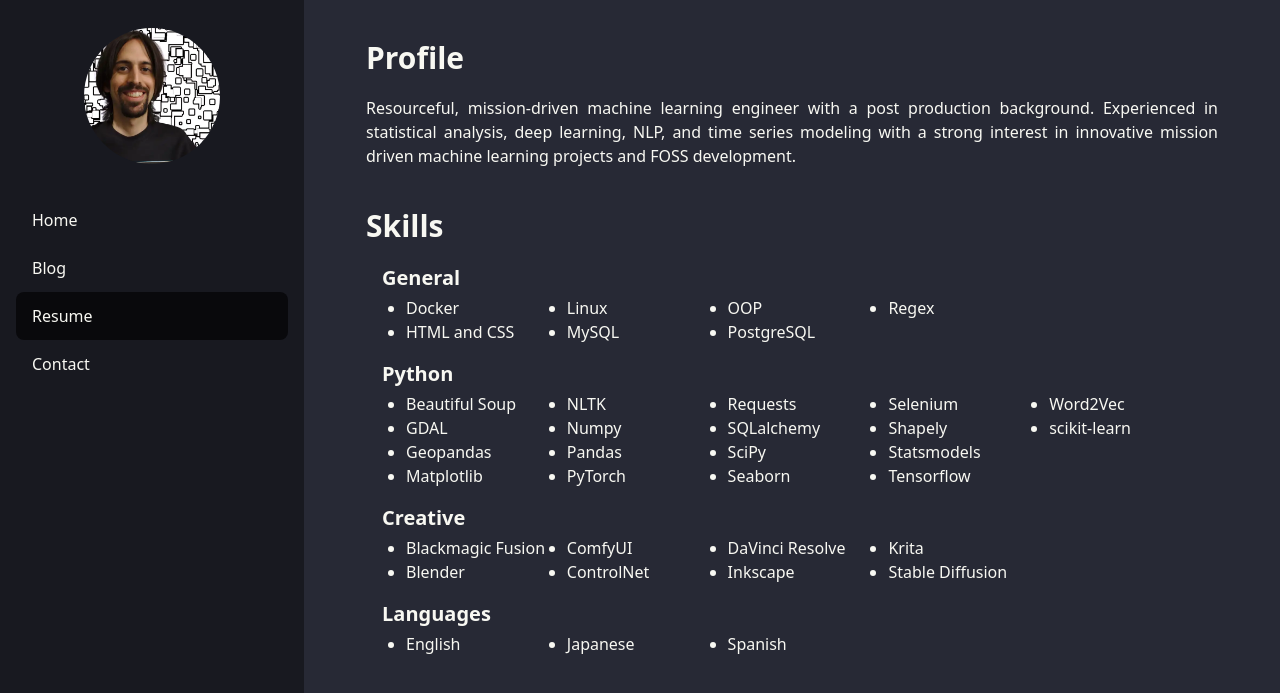
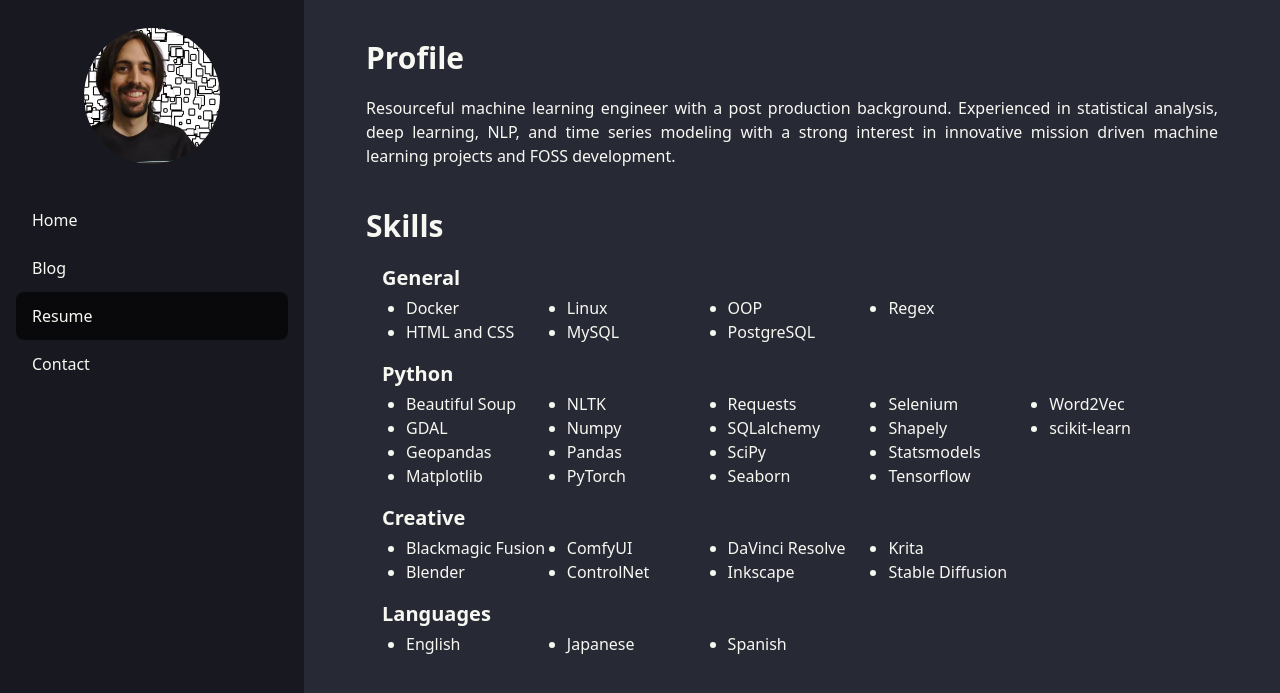
Before and after one commit to coreyryanhanson/coreyryanhanson.github.io, an Astro site: page /resume in a window 1280 px wide. Shown: the top 693 px of the page. Built offline with nearby package versions, Linux system fonts and the light colour scheme; Astro itself is replaced by a stand-in of ours.

Commit message:
catch adjective repetition

```diff
--- a/src/pages/resume.astro
+++ b/src/pages/resume.astro
@@ -38,7 +38,7 @@ const skills = [
   </div>
 
   <div class="mb-10 text-justify">
-    Resourceful, mission-driven machine learning engineer with a post production background. Experienced in statistical analysis, deep learning, NLP, and time series modeling with a strong interest in innovative mission driven machine learning projects and FOSS development.
+    Resourceful machine learning engineer with a post production background. Experienced in statistical analysis, deep learning, NLP, and time series modeling with a strong interest in innovative mission driven machine learning projects and FOSS development.
   </div>
 
   <div class="skill-section">
```
